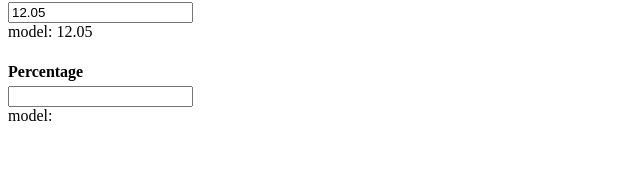
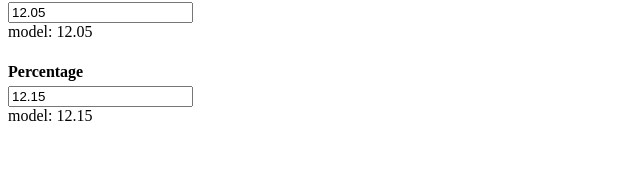
Before and after one commit to huymach91/ngx-basic-number-input, an Angular app: page / in a window 1280 px wide. Shown: the part 128-300 px from the top of the page, without its empty margins (0-640 px from the left). Built offline with nearby package versions, Linux system fonts and the light colour scheme.

Commit message:
1 file modified

```diff
--- a/src/app/app.component.ts
+++ b/src/app/app.component.ts
@@ -13,7 +13,7 @@ export class AppComponent implements OnInit {
   });
 
   decimal = '12.05';
-  percentage = '';
+  percentage = '12.15';
 
   public numberInputConfig: INumberInputOptional = {
     separator: ',',
@@ -27,7 +27,7 @@ export class AppComponent implements OnInit {
 
   public percentageInputConfig: INumberInputOptional = {
     separator: ',',
-    fractionDigits: 3,
+    fractionDigits: 2,
     percentage: true,
   };
 
```
